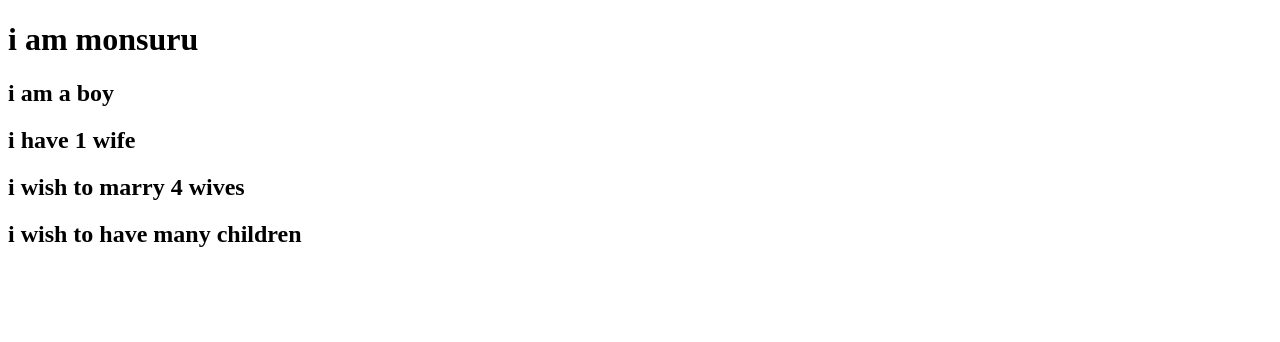
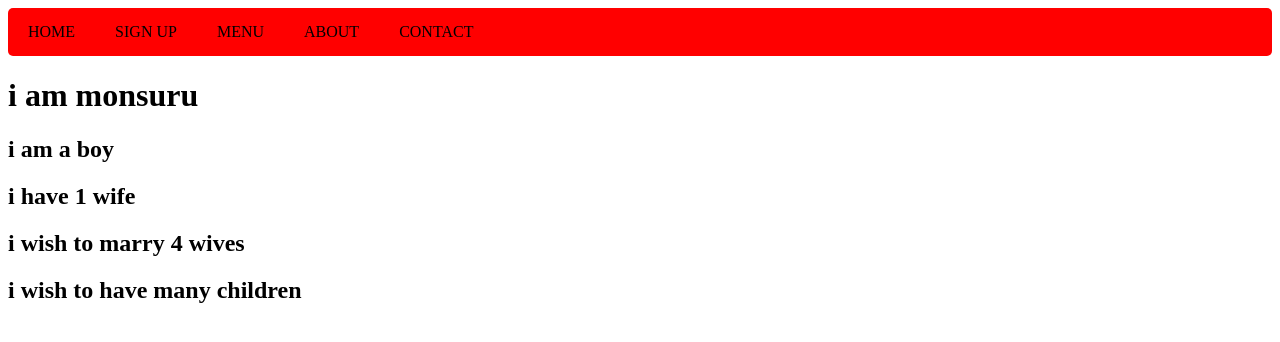
Before and after one commit to JimohMonsur/monsurGitLearning, a plain HTML site: page index.html in a window 1280 px wide. Drawn offline with Linux system fonts and the light colour scheme.

Commit message:
i do this again

```diff
--- a/index.html
+++ b/index.html
@@ -5,14 +5,25 @@
   <meta http-equiv="X-UA-Compatible" content="IE=edge">
   <meta name="viewport" content="width=device-width, initial-scale=1.0">
   <title>monsuru.com</title>
+  <link rel="stylesheet" href="style.css">
 </head>
 <body>
-<h1>i am monsuru</h1>
-<h2>i am a boy</h2>
-<h2>i have 1 wife</h2>
-<h2>i wish to marry 4 wives</h2>
-<h2>i wish to have many children</h2>
-
+    <navbar>
+        <ul class="navbar">
+            <li><a href="#">HOME</a></li>
+            <li><a href="../signup.html">SIGN UP</a></li>
+            <li><a href="#">MENU</a></li>
+            <li><a href="#">ABOUT</a></li>
+            <li><a href="#">CONTACT</a></li>
+        </ul>
+    </navbar>
+<div class="monsuru">
+  <h1>i am monsuru</h1>
+  <h2>i am a boy</h2>
+  <h2>i have 1 wife</h2>
+  <h2>i wish to marry 4 wives</h2>
+  <h2>i wish to have many children</h2>
+</div>
 
 </body>
 </html>
--- a/style.css
+++ b/style.css
@@ -0,0 +1,25 @@
+.body{
+  font-family:Cambria, Cochin, Georgia, Times, 'Times New Roman', serif;
+}
+
+/* navbar styling */
+.navbar{
+  list-style: none;
+  padding: 0%;
+  margin: 0%;
+  background: red;
+  border-radius: 5px ;
+  overflow: auto;
+}
+.navbar li{
+  float: left;
+}
+.navbar li a{
+  display: block;
+  text-decoration: none;
+  padding: 15px 20px;
+  color: black;
+}
+.navbar li a:hover{
+  background-color: white;
+}
```
